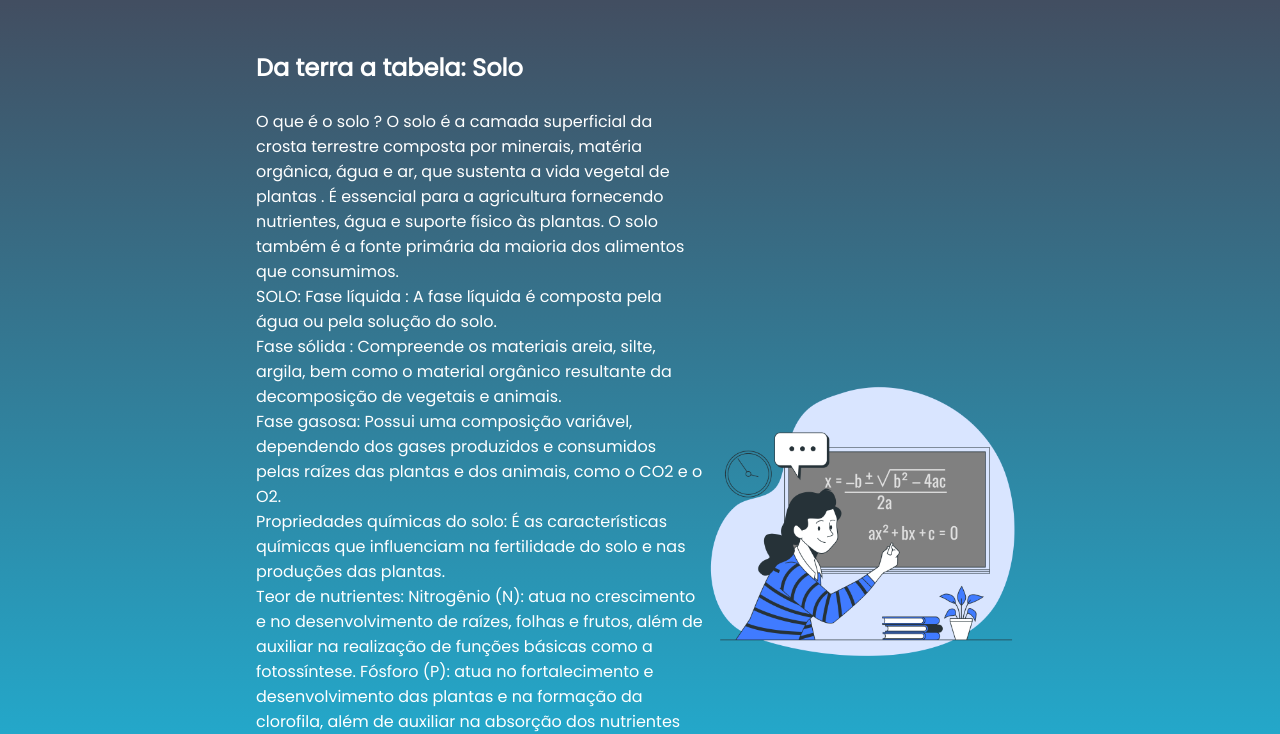
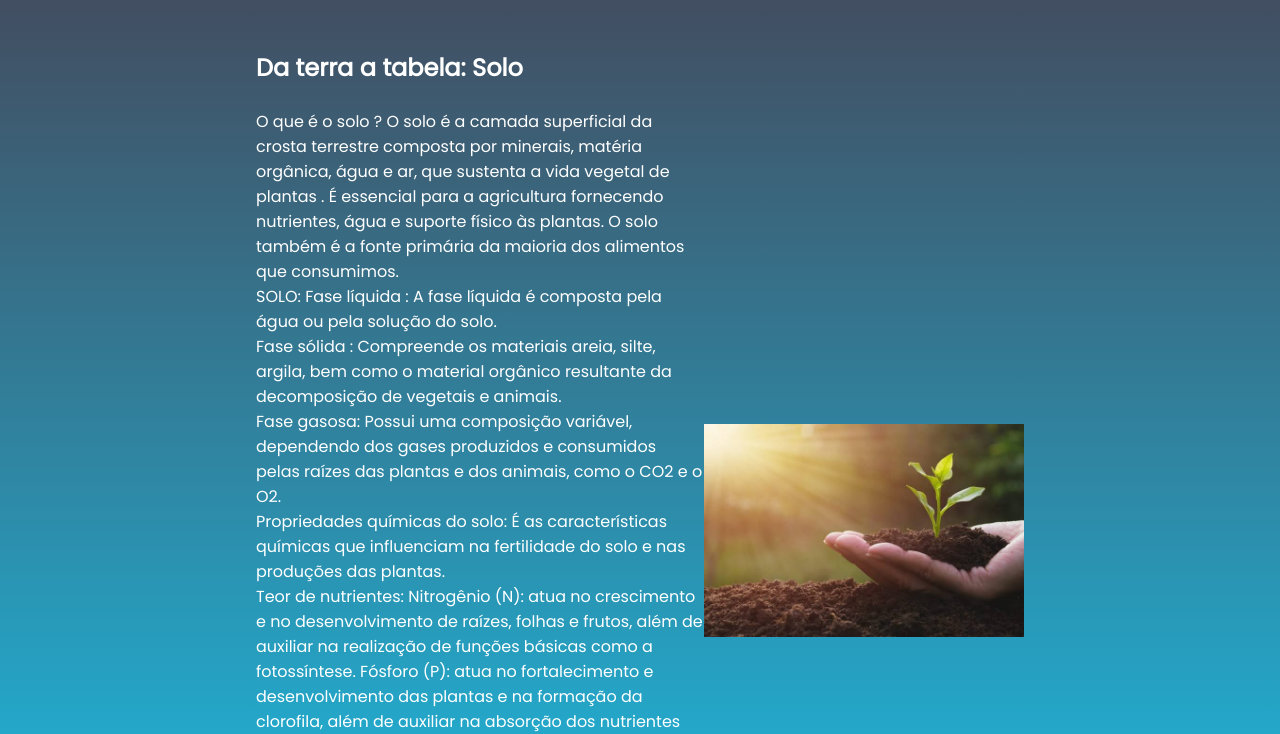
Before and after one commit to AdrianoWulff/Site-quimica, a plain HTML site: page index.html in a window 1280 px wide. Shown: the part 75-809 px from the top of the page. Drawn offline with Linux system fonts and the light colour scheme.

Commit message:
Update index.html

```diff
--- a/index.html
+++ b/index.html
@@ -38,7 +38,7 @@
                 O teor desses cátions influencia significativamente a capacidade de troca catiônica (CTC) do solo, um parâmetro crucial para avaliar a fertilidade do solo. A CTC reflete a capacidade do solo de reter e disponibilizar nutrientes essenciais para as plantas.
                 </p>
         </div>
-        <img class="escola-imagem" src="Imagens/Formula-bro.png" alt="imagem que representa uma professora em sala de aula">
+        <img class="escola-imagem" src="Imagens/Imagem1.jpeg" alt="imagem que representa uma professora em sala de aula">
     </section>
 
     <section id="imagem">
```
